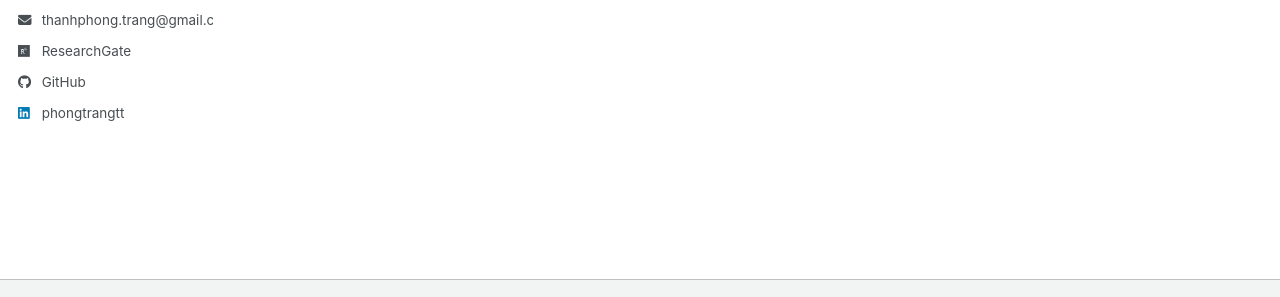
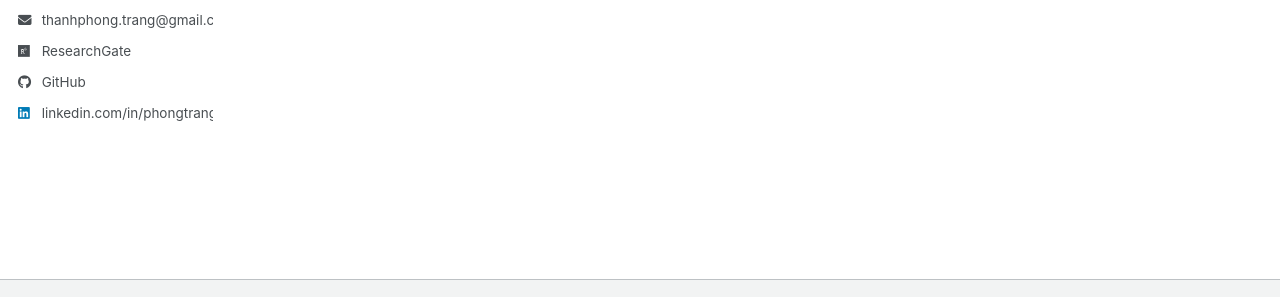
Before and after one commit to thanhphongtrang/thanhphongtrang.github.io, a Jekyll site: the page built from _pages/category-archive.html, in a window 1280 px wide. Shown: the part 483-780 px from the top of the page. Built offline with Jekyll 4.4.1, drawn with Linux system fonts in a browser that asks for light colours; a script bundle is joined from its source files by our own code; library files that are not in the unit come from our copies.

Commit message:
Update LinkedIn link format in author profile

```diff
--- a/_includes/author-profile.html
+++ b/_includes/author-profile.html
@@ -127,7 +127,7 @@
         <li><a href="https://last.fm/user/{{ author.lastfm }}"><i class="fab fa-fw fa-lastfm icon-pad-right" aria-hidden="true"></i>Last.fm</a></li>
       {% endif %}
       {% if author.linkedin %}
-        <li><a href="https://www.linkedin.com/in/{{ author.linkedin }}"><i class="fab fa-fw fa-linkedin icon-pad-right" aria-hidden="true"></i>{{ author.linkedin }}</a></li>
+        <li><a href="https://www.linkedin.com/in/{{ author.linkedin }}"><i class="fab fa-fw fa-linkedin icon-pad-right" aria-hidden="true"></i>linkedin.com/in/{{ author.linkedin }}</a></li>
       {% endif %}
       {% if author.mastodon %}
         <li><a href="{{ author.mastodon }}"><i class="fab fa-fw fa-mastodon icon-pad-right" aria-hidden="true"></i>Mastodon</a></li>
```
